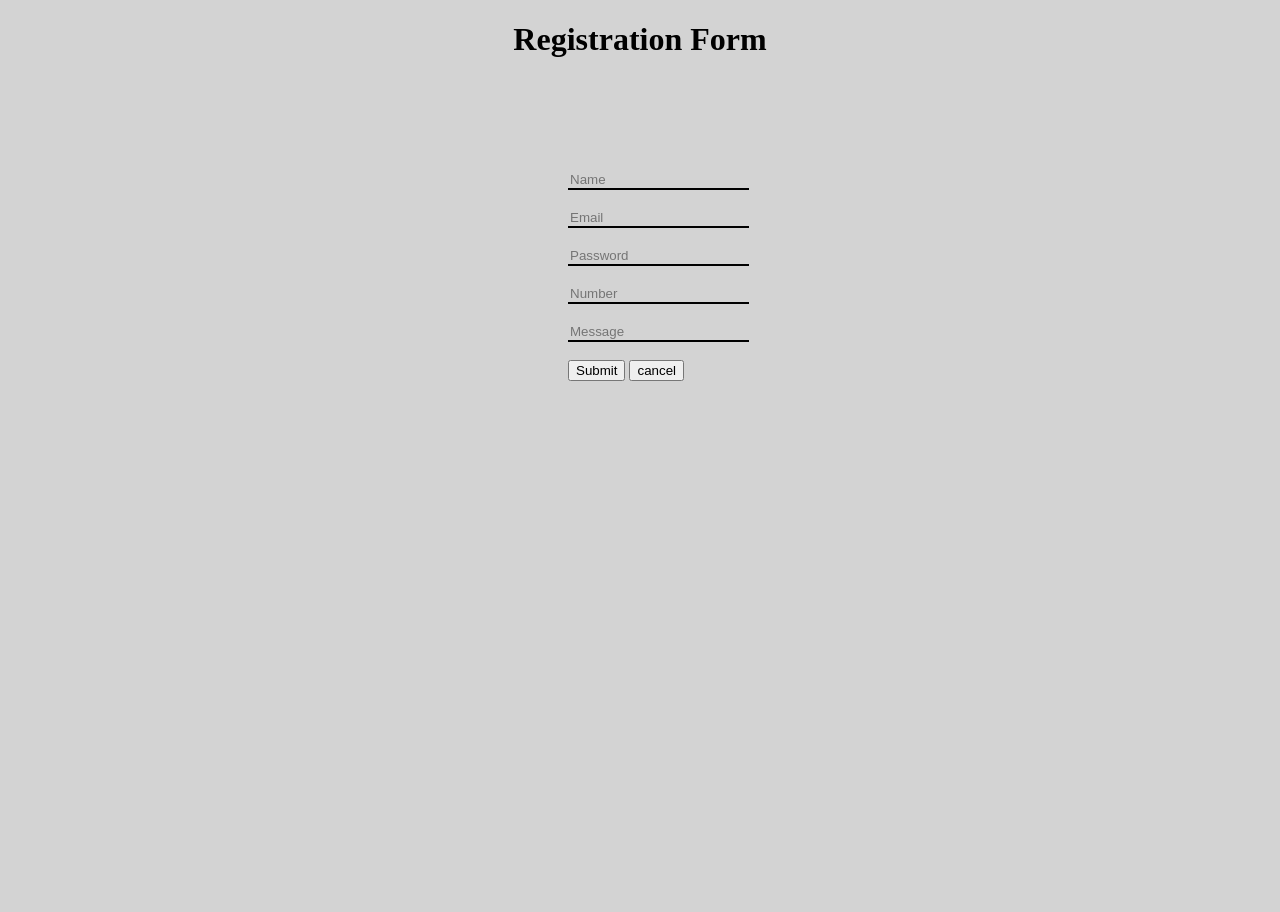
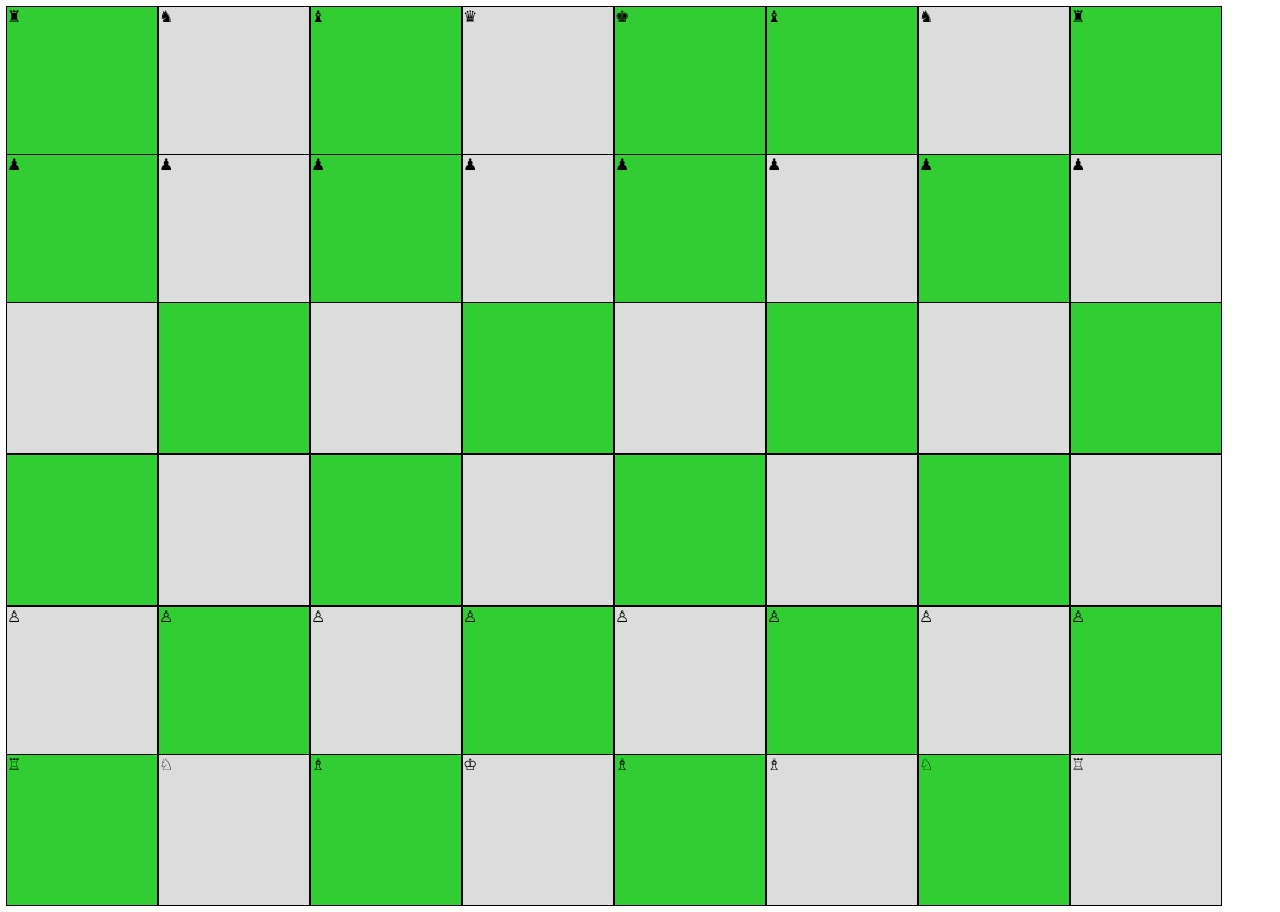
Before and after one commit to faiqshahid/project-6, a plain HTML site: page index.html in a window 1280 px wide. Before the commit the page ends 800 px from the top, so only its background shows below. Drawn offline with Linux system fonts and the light colour scheme.

Commit message:
Add files via upload

```diff
--- a/index.html
+++ b/index.html
@@ -3,101 +3,88 @@
 <head>
     <meta charset="UTF-8">
     <meta name="viewport" content="width=device-width, initial-scale=1.0">
-    <title>Registration Form</title>
+    <title>Chess Board</title>
 </head>
-<body bgcolor="lightgrey">
-
+<body>
     <style>
 
-        h1{
-            text-align: center
-        }
+.box{
+    width: 150px;
+height: 150px;
+border: 1px solid black;
+display: inline-block;
+margin: -2px;
+}
+.white{
+    background-color: gainsboro;
+}
+.green{
+background-color: limegreen;
+
+}
 
 
-input[type=text] {
-background-color: lightgrey;
-  text-align: left;
-border: none;
-border-bottom: 2px solid black;
-}
-input[type=email]{
- background-color: lightgrey;
-   text-align: left;
-   border: none;
-  border-bottom: 2px solid black;
-}
-input[type=password]{
-  background-color: lightgrey;
-  text-align:left;
-  border: none;
-  border-bottom: 2px solid black;
-}
-input[type=number]{
-  background-color: lightgrey;
-  text-align:left;
-  border: none;
-  border-bottom: 2px solid black;
-}
-input[type=tel]{
-  background-color: lightgrey;
-  text-align:left;
+    </style>
 
-  border: none;
-  border-bottom: 2px solid black;
-}
+<div class="box green">&#9820</div>
+<div class="box white">&#9822</div>
+<div class="box green">&#9821</div>
+<div class="box white">&#9819</div>
+<div class="box green">&#9818</div>
+<div class="box green">&#9821</div>
+<div class="box white">&#9822</div>
+<div class="box green">&#9820</div>
+<div class="box green">&#9823</div>
+<div class="box white">&#9823</div>
+<div class="box green">&#9823</div>
+<div class="box white">&#9823</div>
+<div class="box green">&#9823</div>
+<div class="box white">&#9823</div>
+<div class="box green">&#9823</div>
+<div class="box white">&#9823</div>
+<div class="box white"></div>
+<div class="box green"></div>
+<div class="box white"></div>
+<div class="box green"></div>
+<div class="box white"></div>
+<div class="box green"></div>
+<div class="box white"></div>
+<div class="box green"></div>
+<div class="box green"></div>
+<div class="box white"></div>
+<div class="box green"></div>
+<div class="box white"></div>
+<div class="box green"></div>
+<div class="box white"></div>
+<div class="box green"></div>
+<div class="box white"></div>
+<div class="box white">&#9817;</div>
+<div class="box green">&#9817;</div>
+<div class="box white">&#9817;</div>
+<div class="box green">&#9817;</div>
+<div class="box white">&#9817;</div>
+<div class="box green">&#9817;</div>
+<div class="box white">&#9817;</div>
+<div class="box green">&#9817;</div>
+<div class="box green">&#9814</div>
+<div class="box white">&#9816</div>
+<div class="box green">&#9815</div>
+<div class="box white">&#9812</div>
+<div class="box green">&#9815</div>
+<div class="box white">&#9815</div>
+<div class="box green">&#9816</div>
+<div class="box white">&#9814</div>
 
 
 
 
 
-    </style>
 
-    <h1>Registration Form</h1>
-<blockquote>
-<blockquote>
-<blockquote>
-<blockquote>
-<blockquote>
-<blockquote>
-<blockquote>
-<blockquote>
-<blockquote>
-<blockquote>
-<blockquote>
-<blockquote>
-<blockquote>
-<blockquote>
-<br>
-<br>
-<br>
-<br>
-<br>
-<input type="text" placeholder="Name" required>
-<br> <br>
-<input type="email" placeholder="Email" required>
-<br> <br>
-<input type="password"placeholder="Password" required>
-<br> <br>
-<input type="number" placeholder="Number" required>
-<br><br>
-<input type="tel" placeholder="Message" required>
- <br> <br>
-<input type="submit">
-<button>cancel</button>
-</blockquote>
-</blockquote>
-<blockquote>
-<blockquote>
-<blockquote>
-</blockquote>
-</blockquote>
-</blockquote>
-</blockquote>
-</blockquote>
-</blockquote>
-</blockquote>
-</blockquote>
-</blockquote>
+
+
+
+
+
 
 
 </body>
```
